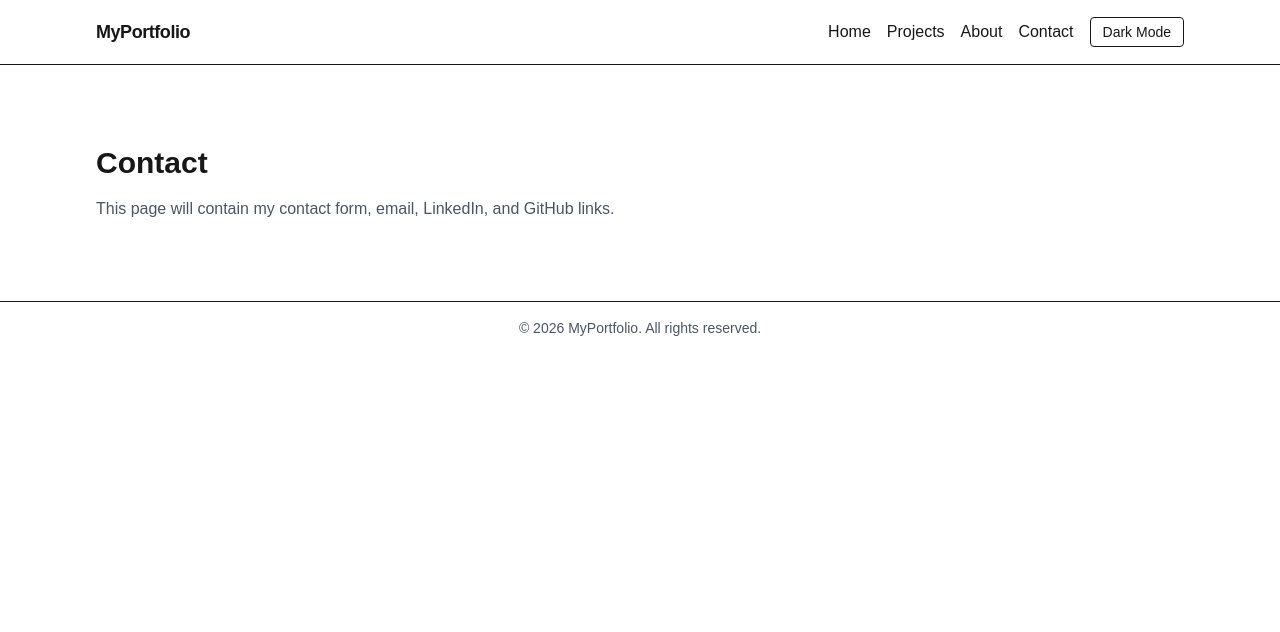
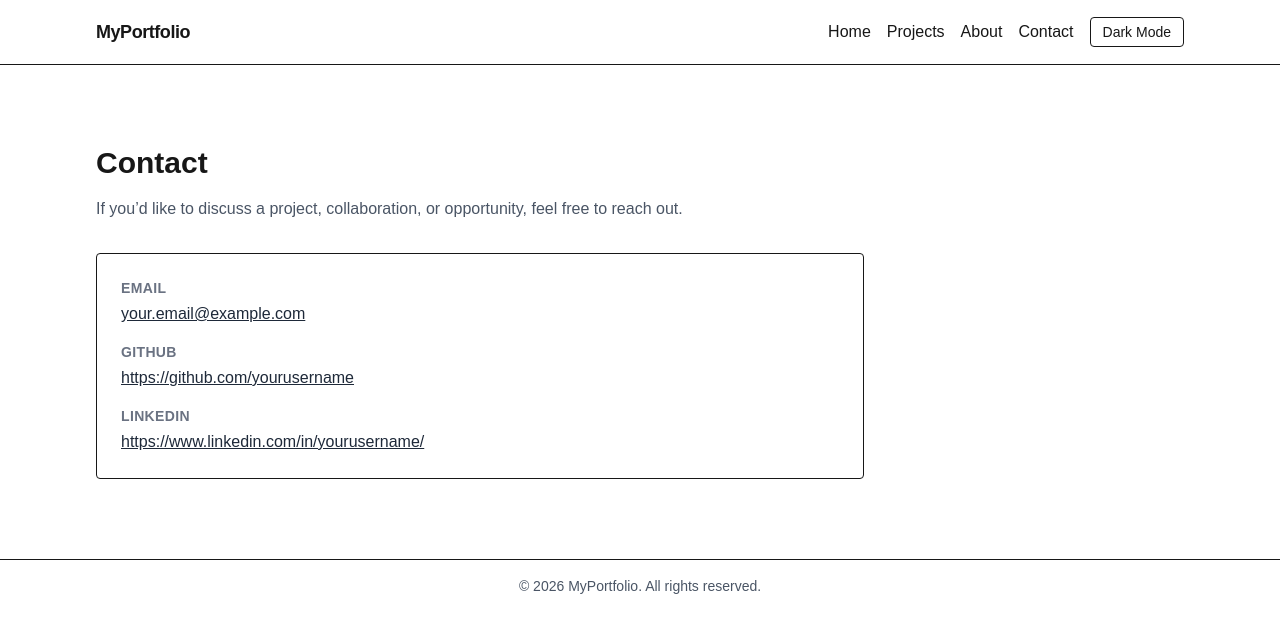
Before and after one commit to empouya/empouya, a Next.js app: page /contact in a window 1280 px wide. Shown: the top 632 px of the page. Built offline with nearby package versions, Linux system fonts and the light colour scheme.

Commit message:
fix: fill about and contact pages with shareable portfolio content

```diff
--- a/src/app/about/page.tsx
+++ b/src/app/about/page.tsx
@@ -1,12 +1,55 @@
 import Section from "@/components/sections/Section";
+import { profile } from "@/content/site/profile";
 
 export default function AboutPage() {
+    const groups = [
+        { title: "Frontend", items: profile.skills.frontend },
+        { title: "Backend", items: profile.skills.backend },
+        { title: "Tools", items: profile.skills.tools },
+    ];
+
     return (
         <Section>
-            <h1 className="text-3xl font-bold">About</h1>
-            <p className="mt-4 max-w-2xl text-gray-600">
-                This page will introduce my background, skills, values, and working style.
-            </p>
+            <div className="max-w-4xl space-y-10">
+                <div>
+                    <h1 className="text-3xl font-bold">About</h1>
+                    <div className="mt-6 space-y-4 text-gray-700">
+                        {profile.about.map((paragraph) => (
+                            <p key={paragraph}>{paragraph}</p>
+                        ))}
+                    </div>
+                </div>
+
+                <div>
+                    <h2 className="text-2xl font-bold">Working Style</h2>
+                    <div className="mt-4 flex flex-wrap gap-2">
+                        {profile.traits.map((trait) => (
+                            <span
+                                key={trait}
+                                className="rounded border px-3 py-1 text-sm text-gray-700"
+                            >
+                                {trait}
+                            </span>
+                        ))}
+                    </div>
+                </div>
+
+                <div>
+                    <h2 className="text-2xl font-bold">Skills</h2>
+                    <div className="mt-6 grid gap-6 md:grid-cols-3">
+                        {groups.map((group) => (
+                            <div key={group.title} className="rounded border p-4">
+                                <h3 className="text-lg font-semibold">{group.title}</h3>
+                                <ul className="mt-4 space-y-2 text-gray-700">
+                                    {group.items.map((item) => (
+                                        <li key={item}>{item}</li>
+                                    ))}
+                                </ul>
+                            </div>
+                        ))}
+                    </div>
+                </div>
+            </div>
         </Section>
     );
 }
--- a/src/app/contact/page.tsx
+++ b/src/app/contact/page.tsx
@@ -1,12 +1,59 @@
 import Section from "@/components/sections/Section";
+import { profile } from "@/content/site/profile";
 
 export default function ContactPage() {
     return (
         <Section>
-            <h1 className="text-3xl font-bold">Contact</h1>
-            <p className="mt-4 max-w-2xl text-gray-600">
-                This page will contain my contact form, email, LinkedIn, and GitHub links.
-            </p>
+            <div className="max-w-3xl space-y-8">
+                <div>
+                    <h1 className="text-3xl font-bold">Contact</h1>
+                    <p className="mt-4 text-gray-600">
+                        If you’d like to discuss a project, collaboration, or opportunity, feel free to reach out.
+                    </p>
+                </div>
+
+                <div className="space-y-4 rounded border p-6">
+                    <div>
+                        <h2 className="text-sm font-semibold uppercase tracking-wide text-gray-500">
+                            Email
+                        </h2>
+                        <a
+                            href={`mailto:${profile.contact.email}`}
+                            className="mt-1 inline-block text-gray-800 underline"
+                        >
+                            {profile.contact.email}
+                        </a>
+                    </div>
+
+                    <div>
+                        <h2 className="text-sm font-semibold uppercase tracking-wide text-gray-500">
+                            GitHub
+                        </h2>
+                        <a
+                            href={profile.contact.github}
+                            target="_blank"
+                            rel="noreferrer"
+                            className="mt-1 inline-block text-gray-800 underline"
+                        >
+                            {profile.contact.github}
+                        </a>
+                    </div>
+
+                    <div>
+                        <h2 className="text-sm font-semibold uppercase tracking-wide text-gray-500">
+                            LinkedIn
+                        </h2>
+                        <a
+                            href={profile.contact.linkedin}
+                            target="_blank"
+                            rel="noreferrer"
+                            className="mt-1 inline-block text-gray-800 underline"
+                        >
+                            {profile.contact.linkedin}
+                        </a>
+                    </div>
+                </div>
+            </div>
         </Section>
     );
 }
```
